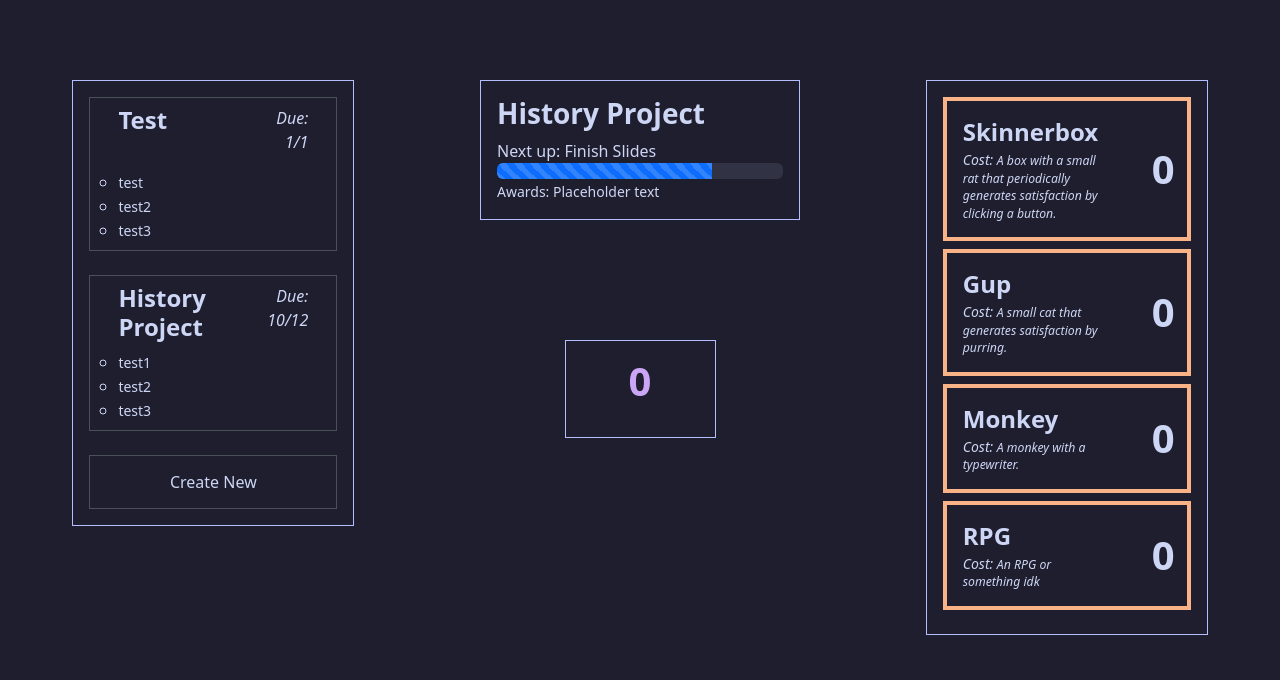
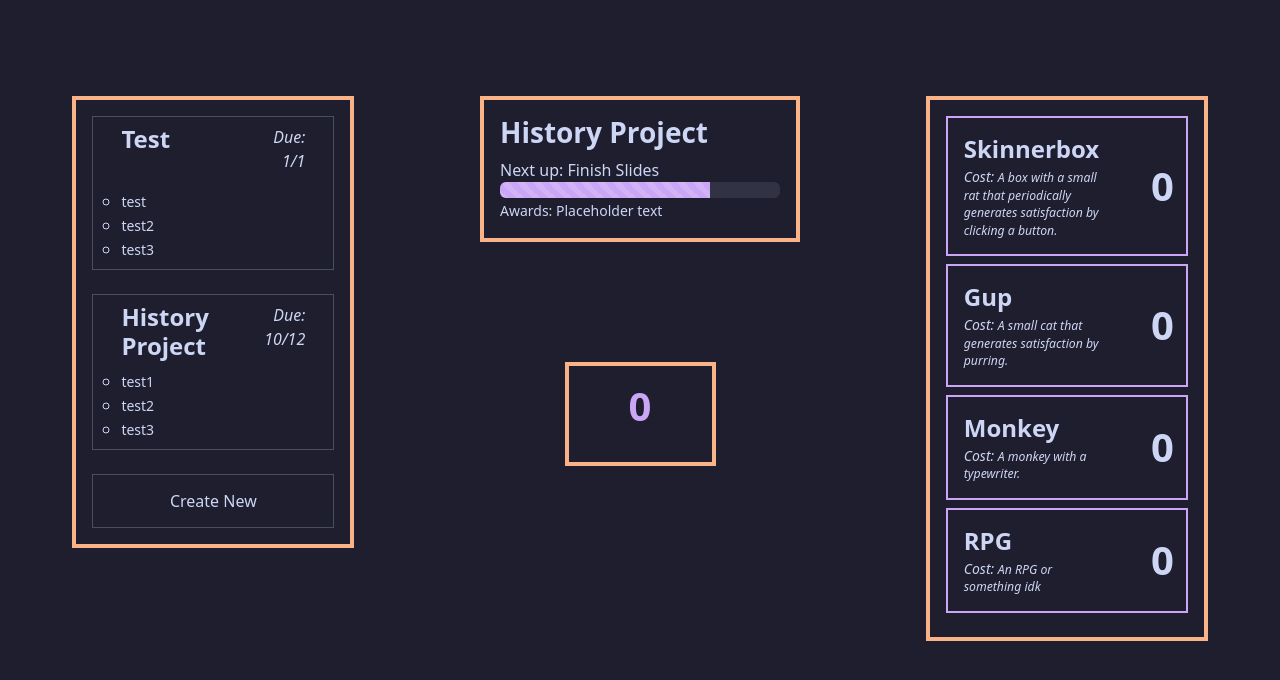
Before and after one commit to UntitledHam/sidequest, a Flask app: page / in a window 1280 px wide. Shown: the top 680 px of the page. Run offline with Flask 3, Linux system fonts and the light colour scheme; the visitor is signed in with stand-in values (Sample User, id 1); data comes from the database, SQL or seed files in the repository.

Commit message:
worked on tooltips and general style elements

```diff
--- a/app/static/scripts/gamelogic.js
+++ b/app/static/scripts/gamelogic.js
@@ -191,8 +191,10 @@ async function updateGame(deltaTime, totalTime) {
 async function render(interp) {
   const interpPoints = await lerp(oldPoints, points, interp);
   const interpPPS = await lerp(oldPointsPerMS, pointsPerMS, interp);
-  pointsElement.innerText = await numberAbreviation(interpPoints);
-  pointsPerSecondElement.innerText = `${await numberAbreviation(interpPPS * 1000)} per second.`;
+  const pointsToDisplay = await numberAbreviation(interpPoints);
+  pointsElement.innerText = pointsToDisplay;
+  // pointsElement.getElementById("pointsInTooltip").innerText = pointsToDisplay;
+  pointsPerSecondElement.innerText = `${await numberAbreviation(interpPPS * 1000)} satisfaction per second.`;
   fpsCounterElement.innerText = `FPS: ${fps.toFixed(1)}`;
   lockBuildings();
 }
@@ -211,7 +213,7 @@ async function setBuildingCount(buildingKey, count) {
   let costElement = buildingElement.querySelector(".building-cost");
   amountElement.innerText = count;
   let cost = buildings.get(buildingKey).getCost();
-  costElement.innerHTML = `<span style="color: var(--cost)">Cost:</span> ${numberAbreviation(cost)}`;
+  costElement.innerHTML = `<span style="color: var(--cost)">Cost:</span> ${numberAbreviation(cost)} satisfaction.`;
 }
 
 async function buyBuilding(buildingKey) {
@@ -265,7 +267,7 @@ async function loadBuildingCounts() {
     const buildingId = element.getAttribute("id");
     const costElement = element.querySelector(".building-cost")
     amountElement.innerText = save.data.buildings[buildingId].amount;
-    costElement.innerHTML = `<span style="color: var(--cost)">Cost:</span> ${numberAbreviation(buildings.get(buildingId).calculateCost())}`;
+    costElement.innerHTML = `<span style="color: var(--cost)">Cost:</span> ${numberAbreviation(buildings.get(buildingId).calculateCost())} satisfaction.`;
     element.addEventListener("click", async () => await buyBuilding(buildingId));
   });
 }
--- a/app/static/scripts/tasks.js
+++ b/app/static/scripts/tasks.js
@@ -21,3 +21,11 @@ for (let step of steps) {
     }
   });
 }
+
+// Init the tooltips
+document.addEventListener('DOMContentLoaded', function () {
+  const popoverTriggerList = [].slice.call(document.querySelectorAll('[data-bs-toggle="popover"]'))
+  popoverTriggerList.map(function (el) {
+    return new bootstrap.Popover(el)
+  })
+})
--- a/app/static/styles/css/index.css
+++ b/app/static/styles/css/index.css
@@ -200,7 +200,7 @@
   --bs-primary-bg-subtle: #031633;
   --bs-secondary-bg-subtle: #161719;
   --bs-success-bg-subtle: #051b11;
-  --bs-info-bg-subtle: #032830;
+  --bs-info-bg-subtle: #cba6f7;
   --bs-warning-bg-subtle: #332701;
   --bs-danger-bg-subtle: #2c0b0e;
   --bs-light-bg-subtle: #6c7086;
@@ -231,10 +231,25 @@
 ; }
 
 .btn {
-  border-color: #fab387 !important;
+  background-color: #1e1e2e;
+  border-color: #cba6f7 !important;
+  border-width: 2px !important;
+  border-radius: 0px !important;
+  color: #cdd6f4; }
+  .btn:focus {
+    background-color: #1e1e2e;
+    color: #cdd6f4; }
+  .btn:active {
+    background-color: #45475a !important;
+    transform: scale(0.98); }
+  .btn:disabled {
+    background-color: #11111b !important;
+    border-color: #f38ba8 !important; }
+
+.gamebox {
+  border: solid !important;
   border-width: 4px !important;
-  border-radius: 0px !important; }
+  border-color: #fab387 !important; }
 
-.btn[disabled] {
-  background-color: #11111b !important;
-  border-color: #f38ba8 !important; }
+.taskbar {
+  background-color: #cba6f7; }
--- a/app/static/styles/scss/index.scss
+++ b/app/static/styles/scss/index.scss
@@ -65,7 +65,7 @@ $btn-disabled-color: $sky;
   --bs-primary-bg-subtle: #031633;
   --bs-secondary-bg-subtle: #161719;
   --bs-success-bg-subtle: #051b11;
-  --bs-info-bg-subtle: #032830;
+  --bs-info-bg-subtle: #{$mauve};
   --bs-warning-bg-subtle: #332701;
   --bs-danger-bg-subtle: #2c0b0e;
   --bs-light-bg-subtle: #{$overlay0};
@@ -97,13 +97,43 @@ $btn-disabled-color: $sky;
 }
 
 .btn {
-  border-color:#{$peach} !important;
+  background-color: #{$base};
+  border-color:#{$mauve} !important;
+  border-width: 2px !important;
+  border-radius: 0px !important;
+  color: #{$text};
+
+  &:focus {
+    background-color: #{$base};
+    color: #{$text};
+  }
+  &:active {
+    background-color: #{$surface1} !important;
+    transform: scale(0.98);
+  }
+  &:disabled {
+    background-color: #{$crust} !important;
+    border-color: #{$red} !important;
+  }
+}
+
+// .btn:active {
+//   background-color: #{$surface0} !important;
+// }
+//
+// .btn[disabled] {
+//   background-color: #{$crust} !important;
+//   border-color: #{$red} !important;
+// }
+
+.gamebox {
+  border: solid !important;
   border-width: 4px !important;
-  border-radius: 0px !important;
+  border-color: #{$peach} !important;
 }
-.btn[disabled] {
-  background-color: #{$crust} !important;
-  border-color: #{$red} !important;
+
+.taskbar {
+  background-color: #{$mauve};
 }
 
 // * {
--- a/app/templates/building.html
+++ b/app/templates/building.html
@@ -1,5 +1,11 @@
-{% macro building(name, description) %}
-<button type="button" id="{{name.lower().replace(" ", "-") }}" class="btn btn-primary list-group-item list-group-item-action py-3 lh-sm building mb-2 border">
+{% import "buildingTooltip.html" as t %}
+{% macro building(name, description, complex) %}
+<button type="button" id="{{name.lower().replace(" ", "-") }}" class="btn btn-primary list-group-item list-group-item-action py-3 lh-sm building mb-2 border"
+  data-bs-toggle="popover"
+  data-bs-html="true"
+  data-bs-trigger="hover"
+  data-bs-placement="top"
+  data-bs-content="{{ t.tooltip(description, complex)}}">
   <div class="row">
     <div class="col-sm-10">
       <div class="mb-1 text-start">
--- /dev/null
+++ b/app/templates/buildingTooltip.html
@@ -0,0 +1,4 @@
+{% macro tooltip(description, complex) %}
+<p>{{ description }}</p>
+<p>{{ complex }} </p>
+{% endmacro %}
--- a/app/templates/home.html
+++ b/app/templates/home.html
@@ -1,8 +1,11 @@
 {% extends "base.html" %}
 {% import "building.html" as b %}
+{% import "topbar.html" as topbar %}
+{% import "pointsTooltip.html" as pointsTooltip %}
 {% import "task.html" as t %}
 {% block content %}
 <div>
+  {{topbar}}
   <div id="debugInfo" class="container position-absolute top-0 start-0">
   <p id="fpsDisplay"></p>
   </div>
@@ -11,7 +14,7 @@
     <div class="row" style="height:10vh;"></div>
     <div class="row">
       <div class="col">
-        <div class="border border-primary-subtle p-3 text-start mx-auto" style="width: 70%">
+        <div class="border border-primary-subtle p-3 text-start mx-auto gamebox" style="width: 70%">
           <ul class="list-group d-flex flex-column gap-4" style="width:100%">
             {% for task in tasks %}
             {{t.task(task.name, task.due_date, task.steps)}}
@@ -22,11 +25,11 @@
       </div>
       <div class="col align-items-center">
         <div class="row">
-          <div class="border border-primary-subtle p-3 text-start mx-auto" style="width: 75%">
+          <div class="p-3 text-start mx-auto gamebox" style="width: 75%">
             <h3><b>History Project</b></h3>
             <small class="fs-6">Next up: Finish Slides</small>
             <div class="progress" role="progressbar" aria-label="Animated striped example" aria-valuenow="75" aria-valuemin="0" aria-valuemax="100">
-              <div class="progress-bar progress-bar-striped" style="width: 75%"></div>
+              <div class="progress-bar progress-bar-striped taskbar" style="width: 75%"></div>
             </div>
             <small>Awards: Placeholder text</small>
           </div>
@@ -34,18 +37,24 @@
         <!-- We use this to make a gap between the elements -->
         <div class="row" style="height:15vh;"></div>
         <div class="row mx-auto" style="width: 50%;">
-          <div class="border border-primary-subtle p-3 text-center mx-auto" style="width: 75%">
-            <h1 class="display-4 fs-1 fw-bold text-body-emphasis points" id="points">0</h1>
+          <div class="p-3 text-center mx-auto gamebox" style="width: 75%">
+            <h1 class="display-4 fs-1 fw-bold text-body-emphasis points" id="points"
+              data-bs-toggle="popover"
+              data-bs-html="true"
+              data-bs-trigger="hover"
+              data-bs-placement="top"
+              data-bs-content="{{pointsTooltip}}"
+            >0</h1>
             <p id="pointsPerSecond"></p>
           </div>
         </div>
       </div>
       <div class="col">
-        <div class="border border-primary-subtle p-3 text-start mx-auto" style="width: 70%">
+        <div class="p-3 text-start mx-auto gamebox" style="width: 70%">
           <div class="list-group scrollarea mx-auto" style="width:100%;">
             <!-- Insert list elements here -->
             {% for building in buildings.values() %}
-              {{ b.building(building.name, building.description) }}
+              {{ b.building(building.name, building.description, building.complexDescription) }}
             {% endfor %}
           </div>
         </div>
--- /dev/null
+++ b/app/templates/pointsTooltip.html
@@ -0,0 +1,3 @@
+{% block content %}
+<p>Satisfaction</p>
+{% endblock %}
--- /dev/null
+++ b/app/templates/topbar.html
@@ -0,0 +1,7 @@
+{% block content %}
+<nav class="navbar">
+  <div id="debugInfo" class="container position-absolute top-0 start-0">
+  <p id="fpsDisplay"></p>
+  </div>
+</nav>
+{% endblock %}
```
